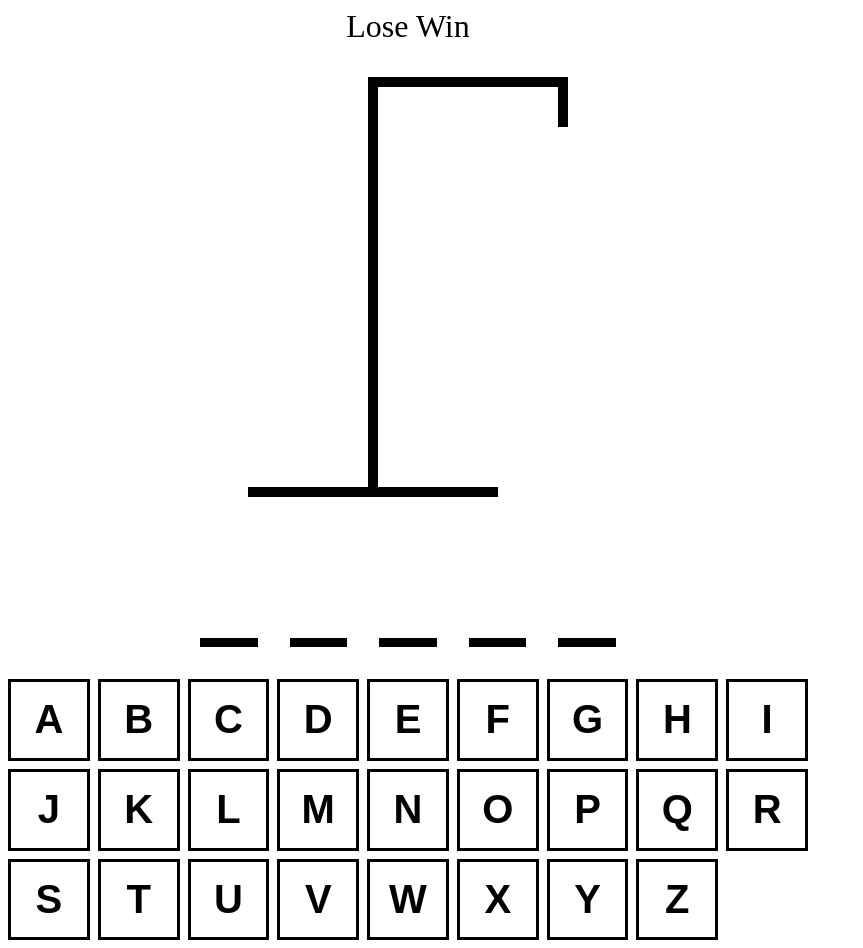
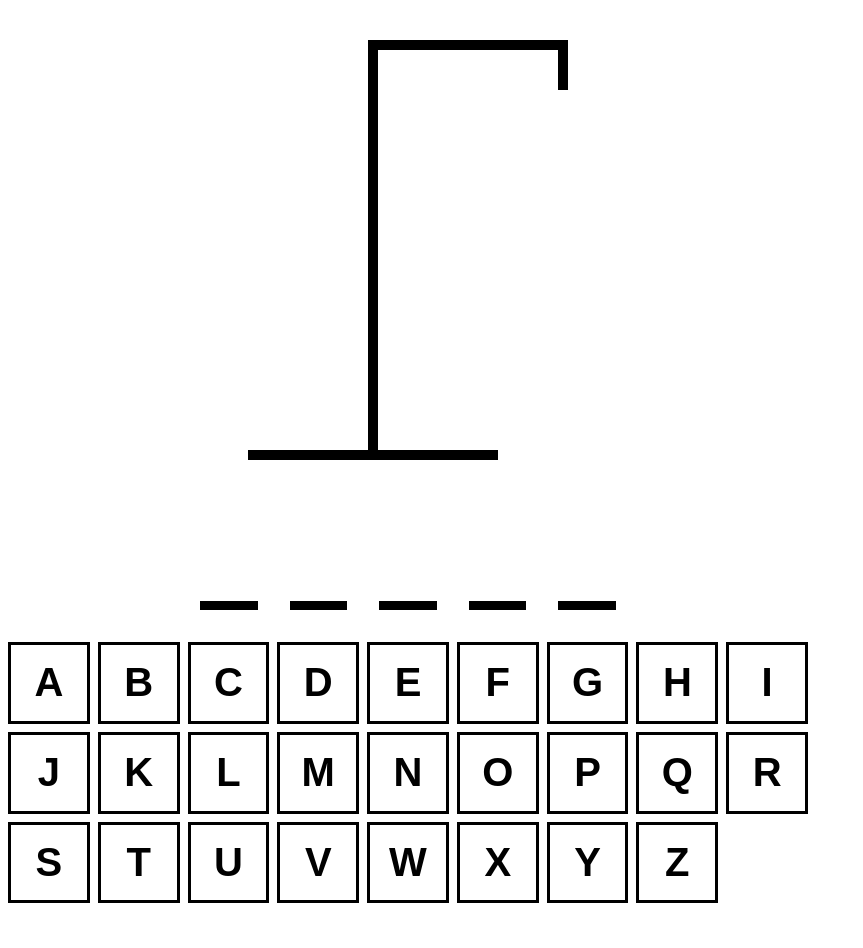
Before and after one commit to Giedrius-Simonavicius/Hangman-TS-react, a React (Vite) app: page / in a window 1280 px wide. Shown: the whole page, without its empty margins (0-863 px from the left). After the commit the page ends 911 px from the top, so only its background shows below. Built offline with nearby package versions, Linux system fonts and the light colour scheme.

Commit message:
const winner/loser

```diff
--- a/src/App.tsx
+++ b/src/App.tsx
@@ -12,6 +12,9 @@
   const [guessedLetters, setGuessedLetters] = useState<string[]>([]);
 
   const incorrectLetters = guessedLetters.filter((letter) => !wordToGuess.includes(letter));
+
+  const isLoser = incorrectLetters.length >= 6;
+  const isWinner = wordToGuess.split("").every((letter) => guessedLetters.includes(letter));
 
   const addGuessedLetter = useCallback(
     (letter: string) => {
@@ -49,7 +52,10 @@
         alignItems: "center",
       }}
     >
-      <div style={{ fontSize: "2rem", textAlign: "center" }}>Lose Win</div>
+      <div style={{ fontSize: "2rem", textAlign: "center" }}>
+        {isWinner && "You won! - refresh to play again"}
+        {isLoser && "You lost! - refresh to play again"}
+      </div>
       <HangmanDrawing numberOfGuesses={incorrectLetters.length} />
       <HangmanWord guessedLetters={guessedLetters} wordToGuess={wordToGuess} />
       <div style={{ alignSelf: "stretch" }}>
```
